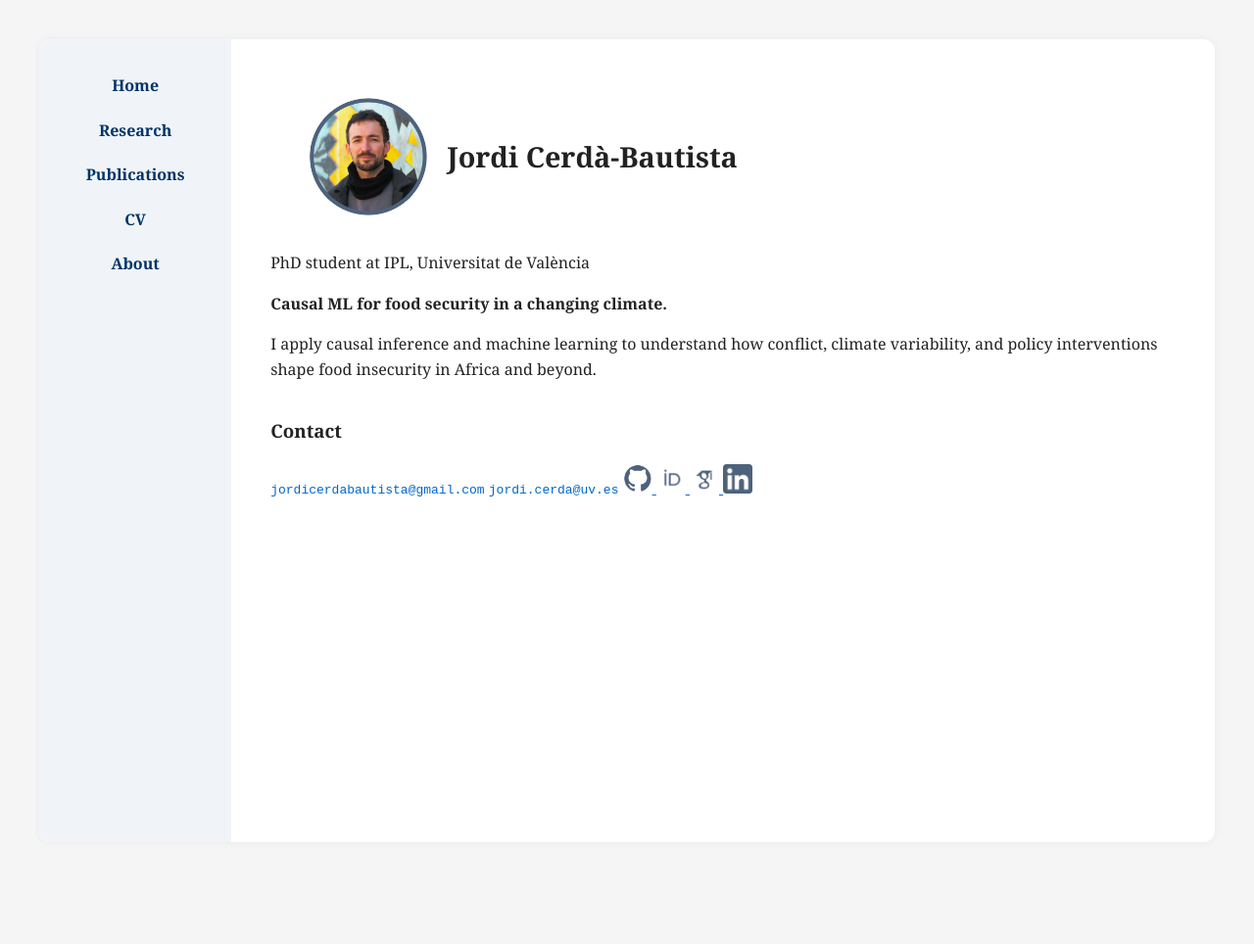
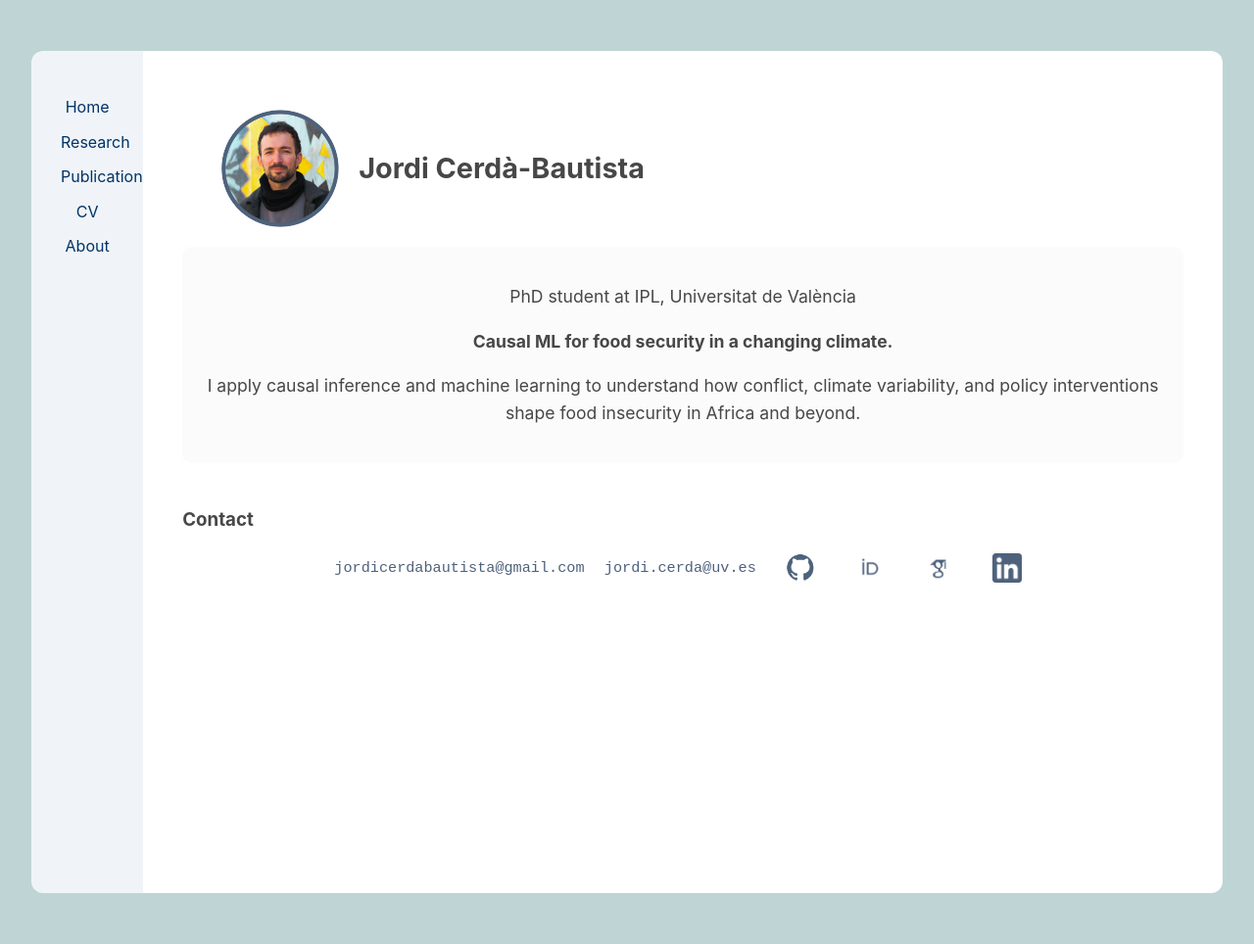
Before and after one commit to jordicbau/jordicbau.github.io, a Jekyll site: the page built from index.md, in a window 1280 px wide. Shown: the whole page at 98% size. Built offline with Jekyll 4.4.1, drawn with Linux system fonts in a browser that asks for light colours; before the commit the page ends 900 px from its top, so only the background shows below that.

Commit message:
Update style.css

```diff
--- a/assets/css/style.css
+++ b/assets/css/style.css
@@ -1,51 +1,150 @@
-/* Base layout settings */
-html, body {
-  margin: 0;
-  padding: 0;
-  height: 100%;
-  font-family: 'Georgia', serif;
-  background-color: #f5f5f5;
-  color: #222;
+body {
+  font-family: -apple-system, BlinkMacSystemFont, "Segoe UI", Roboto, "Helvetica Neue", sans-serif;
+  background-color: #bfd5d5;
+  color: #474747;
+  margin: auto;
+  padding: 2rem;
+  max-width: 1500px;
   line-height: 1.6;
-  overflow: hidden; /* Prevent full-page scroll */
 }
 
-/* Outer wrapper with margins and centered layout */
+header {
+  text-align: center;
+  margin-bottom: 2rem;
+}
+
+header h1 {
+  font-size: 2.5rem;
+  margin-bottom: 0.2rem;
+}
+
+header p {
+  margin-top: 0;
+  color: #555;
+  font-size: 1rem;
+}
+
+nav ul {
+  list-style: none;
+  padding: 0;
+  margin: 10px 0 0;
+  display: block;
+}
+
+nav li {
+  display: inline;
+}
+
+nav a {
+  text-decoration: none;
+  color: #4e627c;
+}
+
+nav a:hover {
+  font-weight: bold;
+}
+
+.bio {
+  background-color: #f8f8f899;
+  padding: 1.2rem;
+  border-radius: 10px;
+  text-align: center;
+  font-size: 1.1rem;
+  margin-bottom: 1.5rem;
+}
+
+.sections {
+  background-color: #f8f8f899;
+  padding: 1rem;
+  border-radius: 10px;
+  text-align: left;
+  font-size: 1.1rem;
+  margin-bottom: 1.5rem;
+}
+
+.links {
+  text-align: center;
+  font-size: 0.95rem;
+}
+
+.links a {
+  color: #4e627c;
+  text-decoration: none;
+  margin: 0 0.5rem;
+}
+
+.links img {
+  margin: 0 10px;
+  vertical-align: middle;
+  transition: transform 0.2s ease;
+}
+
+.links img:hover {
+  transform: scale(1.3);
+}
+
+.header-with-photo {
+  display: flex;
+  align-items: center;
+  gap: 1.5rem;
+  margin-bottom: 2rem;
+  flex-wrap: wrap;
+}
+
+.profile-pic {
+  width: 200px;
+  height: 200px;
+  border-radius: 50%;
+  object-fit: cover;
+}
+
+.header-text {
+  flex: 1;
+  min-width: 200px;
+}
+
+/* WRAPPER & LAYOUT FIXES */
 .wrapper {
   display: flex;
-  max-width: 1200px;
-  margin: 40px auto;
-  height: calc(100vh - 80px); /* Account for vertical margins */
+  max-width: 1500px;
+  margin: 20px auto;
+  height: calc(100vh - 40px);
+  align-items: stretch;
   border-radius: 12px;
-  box-shadow: 0 0 10px rgba(0, 0, 0, 0.05);
-  background-color: #ffffff;
   overflow: hidden;
 }
 
-/* Sidebar styles */
+/* SIDEBAR */
 .sidebar {
-  width: 250px;
+  width: 100px;
   background-color: #f0f4f8;
   padding: 20px;
-  box-sizing: border-box;
+  transition: width 0.3s ease;
+  text-align: center;
+  border-radius: 10px 0 0 10px;
   height: 100%;
   overflow-y: auto;
-  text-align: center;
-  border-radius: 12px 0 0 12px; /* Rounded left side */
+}
+
+.sidebar.collapsed {
+  width: 60px;
+}
+
+.sidebar-header {
   display: flex;
   flex-direction: column;
-  justify-content: flex-start;
+  align-items: center;
+  gap: 10px;
 }
 
-/* Navigation in sidebar */
 .sidebar-nav {
   list-style: none;
   padding: 0;
-  margin: 0;
+  margin-top: 20px;
 }
 
 .sidebar-nav li {
-  margin: 10px 0;
+  margin-bottom: 10px;
 }
 
 .sidebar-nav a {
@@ -53,32 +152,31 @@ html, body {
   color: #003366;
   display: block;
   padding: 5px 10px;
-  font-weight: bold;
 }
 
-/* Main content area */
+/* MAIN CONTENT */
 .main-content {
   flex-grow: 1;
   padding: 40px;
-  background-color: #ffffff;
-  box-sizing: border-box;
+  background-color: #fff;
+  border-radius: 0 10px 10px 0;
+  margin: 0;
   height: 100%;
   overflow-y: auto;
-  border-radius: 0 12px 12px 0; /* Rounded right side */
   display: flex;
   flex-direction: column;
 }
 
-/* Horizontal layout for profile section */
+/* BIO HORIZONTAL (PROFILE & NAME SIDE BY SIDE) */
 .bio-horizontal {
   display: flex;
   align-items: center;
   gap: 20px;
   padding: 20px 40px;
   background-color: #ffffff;
+  border-radius: 10px;
 }
 
-/* Profile picture styling */
 .bio-horizontal .profile-pic {
   width: 120px;
   height: 120px;
@@ -86,7 +184,6 @@ html, body {
   border-radius: 50%;
 }
 
-/* Bio text beside the image */
 .bio-horizontal .bio-text h1 {
   margin: 0;
   font-size: 1.8em;
@@ -95,29 +192,3 @@ html, body {
 .bio-horizontal .bio-text p {
   margin: 4px 0;
 }
-
-/* Links */
-a {
-  color: #0066cc;
-}
-
-a:hover {
-  text-decoration: underline;
-}
-
-/* Footer */
-footer {
-  background-color: #f0f4f8;
-  text-align: center;
-  padding: 20px;
-  font-size: 0.9em;
-  color: #666;
-}
-
-/* Toggle button for sidebar (if used) */
-.toggle-btn {
-  background: none;
-  border: none;
-  font-size: 1.5em;
-  cursor: pointer;
-}
```
